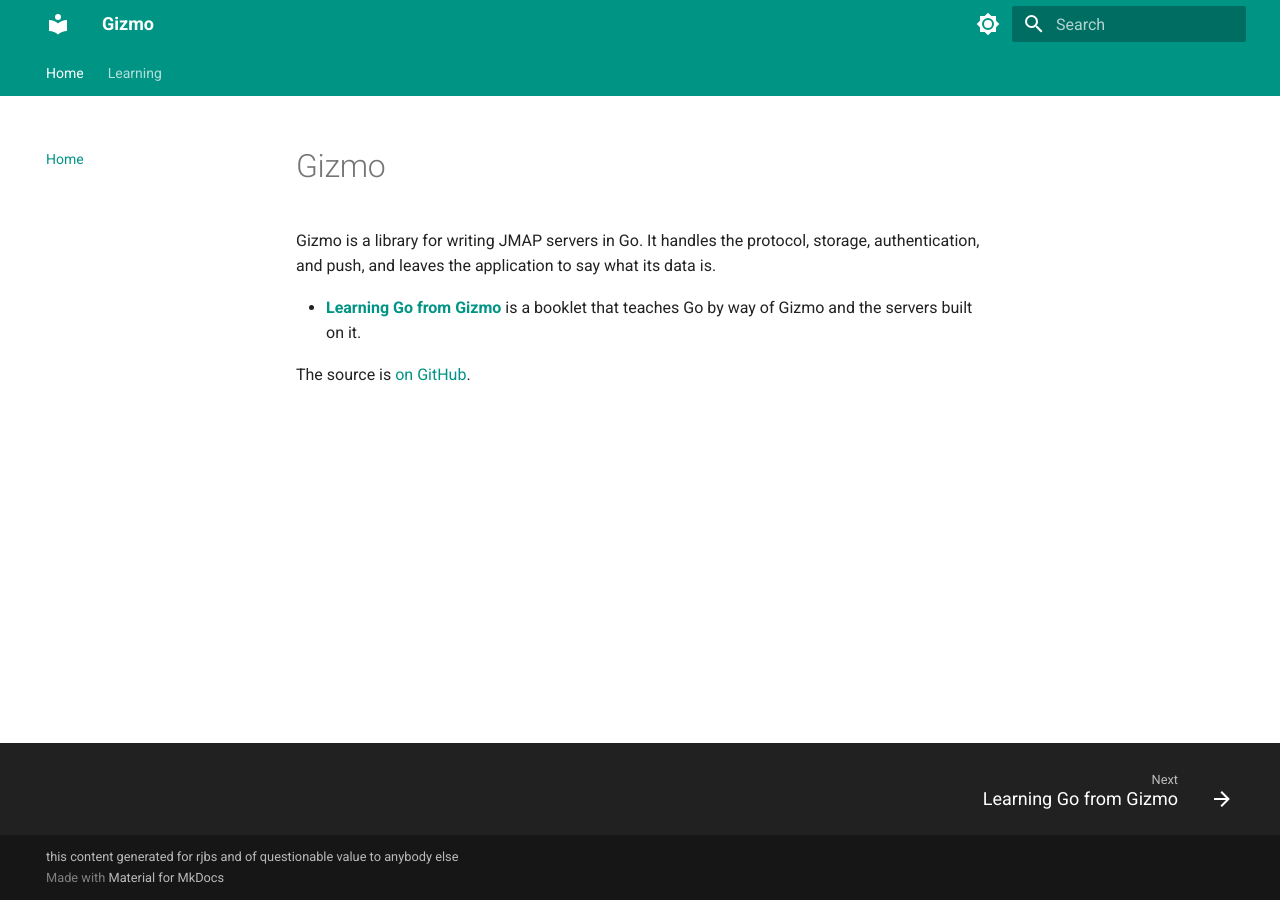
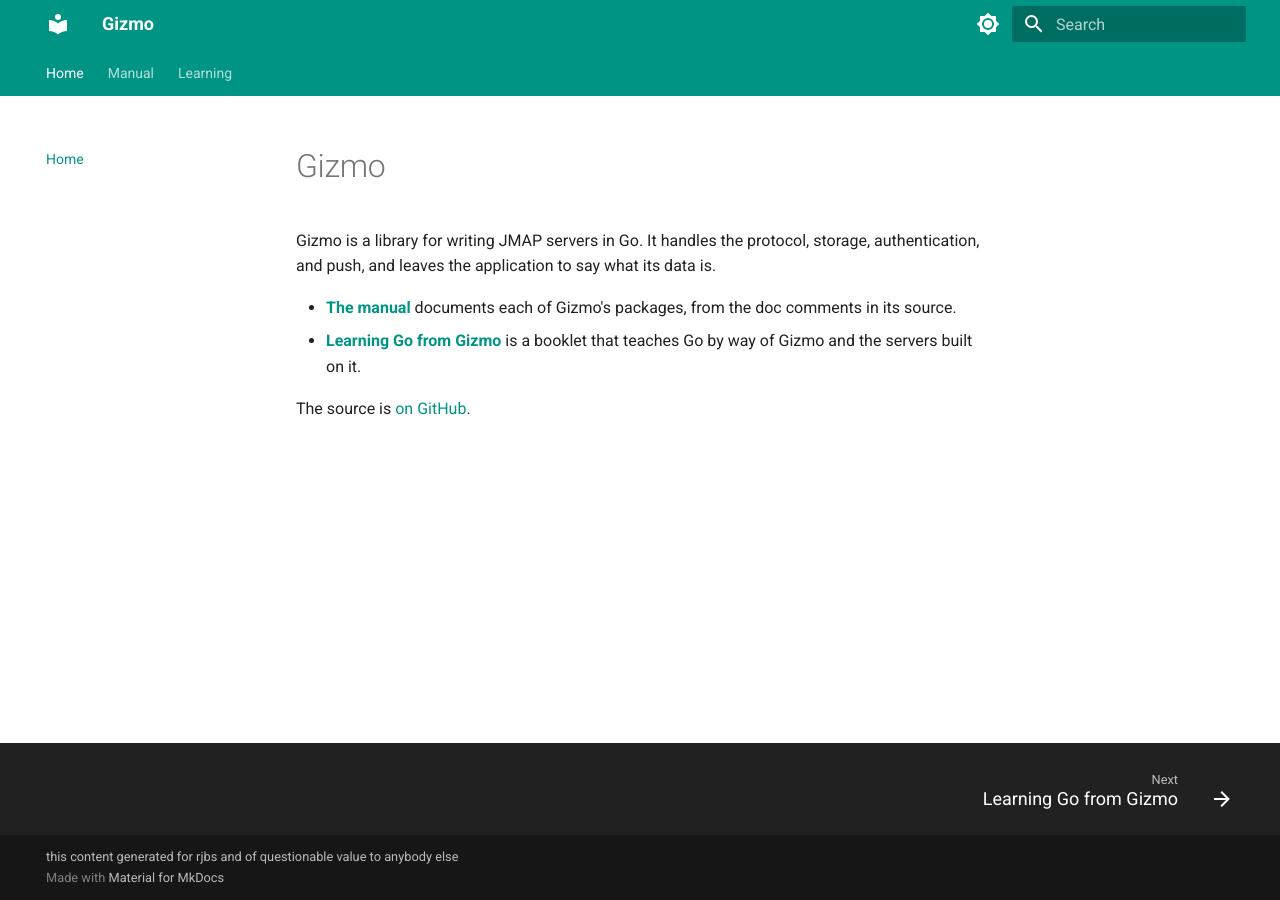
Before and after one commit to rjbs/gizmo, an MkDocs documentation site: the page built from doc/web/docs/index.md, in a window 1280 px wide. Built offline with MkDocs 1.6.1 and Material for MkDocs 9.7.7, drawn with Linux system fonts in a browser that asks for light colours; part of the change alters nothing that is shown.

Commit message:
site: add a manual, written from the doc comments at each build
doc/web/prepare runs godocmd into doc/web/docs/manual before Zensical
starts, both in build.sh and in the Pages workflow, which now also runs
when Go code changes.  The pages are never committed, so they can't fall
behind the code.

The packages are listed in the nav by hand, as the booklet's units are.
Zensical builds an unlisted page without complaint, and it then appears in
no menu, so prepare fails when a package's page isn't in the nav.

Co-Authored-By: Claude <noreply@anthropic.com>

```diff
--- a/doc/web/docs/index.md
+++ b/doc/web/docs/index.md
@@ -4,6 +4,8 @@ Gizmo is a library for writing JMAP servers in Go.  It handles the protocol,
 storage, authentication, and push, and leaves the application to say what its
 data is.
 
+- **[The manual](manual/index.md)** documents each of Gizmo's packages,
+  from the doc comments in its source.
 - **[Learning Go from Gizmo](learning/index.md)** is a booklet that teaches Go
   by way of Gizmo and the servers built on it.
 
--- a/doc/web/mkdocs.yml
+++ b/doc/web/mkdocs.yml
@@ -62,9 +62,22 @@ markdown_extensions:
           class: mermaid
           format: !!python/name:pymdownx.superfences.fence_code_format
 
-# A new unit must be added here, or it is built but appears in no menu.
+# A new unit must be added here, or it is built but appears in no menu.  So
+# must a new package, and prepare fails until it is.
 nav:
   - Home: index.md
+  - Manual:
+    - manual/index.md
+    - auth: manual/auth.md
+    - blob: manual/blob.md
+    - client: manual/client.md
+    - httpd: manual/httpd.md
+    - internal/bakery: manual/internal/bakery.md
+    - jmap: manual/jmap.md
+    - jmaptest: manual/jmaptest.md
+    - push: manual/push.md
+    - sqlitekit: manual/sqlitekit.md
+    - std: manual/std.md
   - Learning:
     - learning/index.md
     - 1. Go as a language: learning/unit-01-go-language.md
```
Also changed, not shown: 4 other files.
